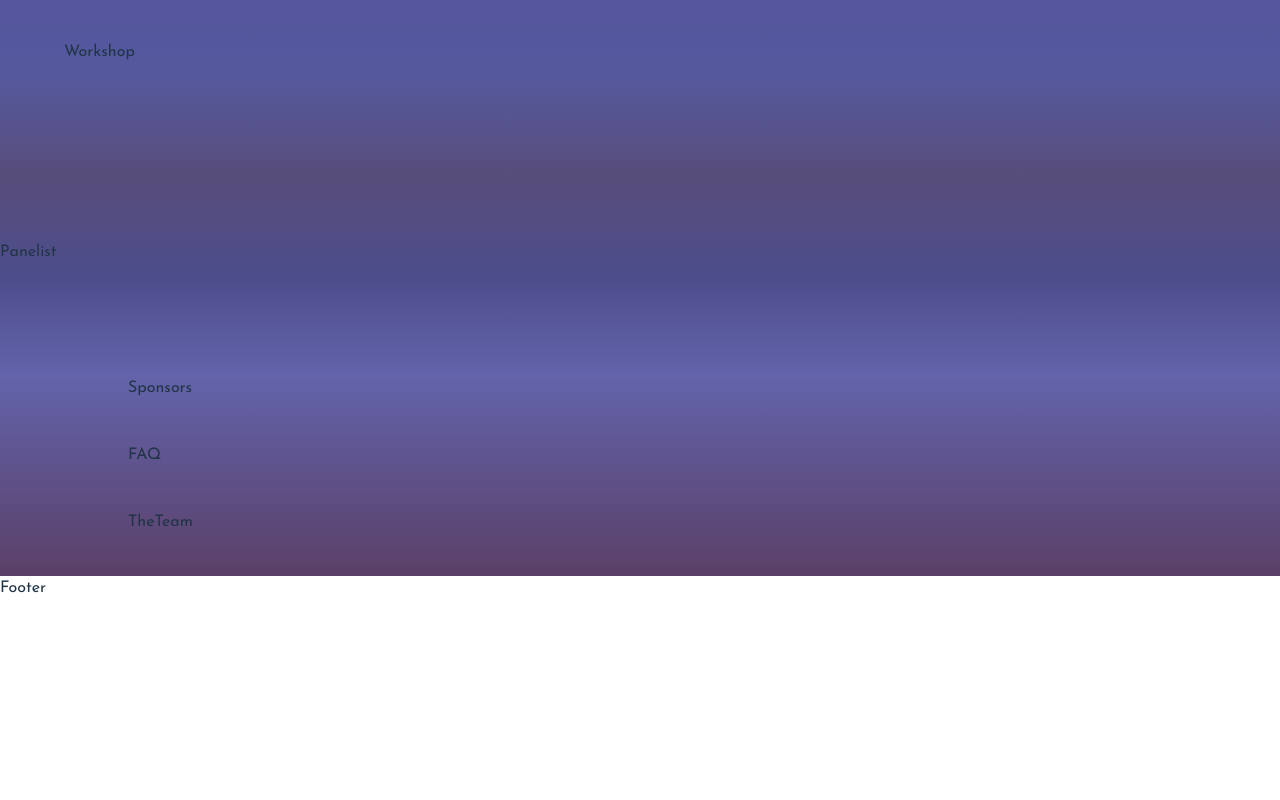
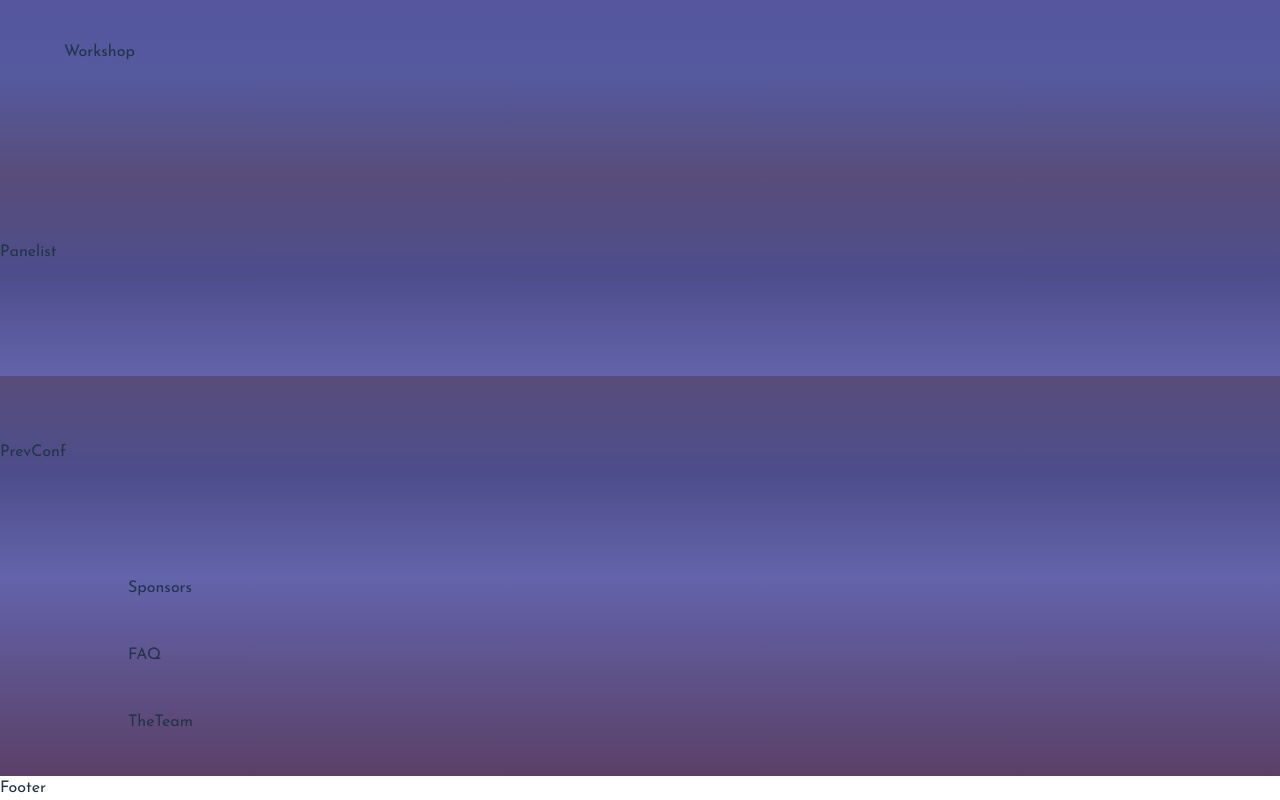
Before and after one commit to cassiemojar/gis-conference-website-2026, a React (Vite) app: page / in a window 1280 px wide. Shown: the part 1483-2283 px from the top of the page. Before the commit the page ends 2083 px from the top, so only its background shows below. Built offline with nearby package versions, Linux system fonts and the light colour scheme.

Commit message:
Add Gallery Section (blank)

```diff
--- a/src/App.css
+++ b/src/App.css
@@ -80,6 +80,13 @@ p.p2 {
   min-height: 200px;
   padding-top: 5%;
 }
+
+.Prev-Conf-Background {
+  background-image: linear-gradient(#584d7a, #4d4d8c, #6363ab);
+  min-height: 200px;
+  padding-top: 5%;
+}
+
 .Sponsor-FAQ-Team-Background {
   background-image: linear-gradient(#6363ab, #5a4067);
   min-height: 200px;
@@ -107,6 +114,7 @@ p.p2 {
   .Hero-Background,
   .About-Us-Background,
   .Agenda-Background,
+  .Prev-Conf-Background,
   .Sponsor-FAQ-Team-Background {
     width: 100%; /* Ensure sections take up full width on smaller screens */
     max-width: 100%; /* No maximum width constraint for smaller screens */
--- a/src/App.jsx
+++ b/src/App.jsx
@@ -11,6 +11,7 @@ import Panelist from "./sections/Panelist";
 import FAQ from "./sections/FAQ";
 import TheTeam from "./sections/TheTeam";
 import Footer from "./sections/Footer";
+import PrevConf from "./sections/PrevConf";
 
 function App() {
   return (
@@ -65,6 +66,12 @@ function App() {
         </div>
       </div>
 
+      <div className='Prev-Conf-Background'>
+        <div className='Prev-Conf-Component'>
+          <PrevConf />
+        </div>
+      </div>
+
       <div className='Sponsor-FAQ-Team-Background'>
         <div
           className='App-Component'
```
